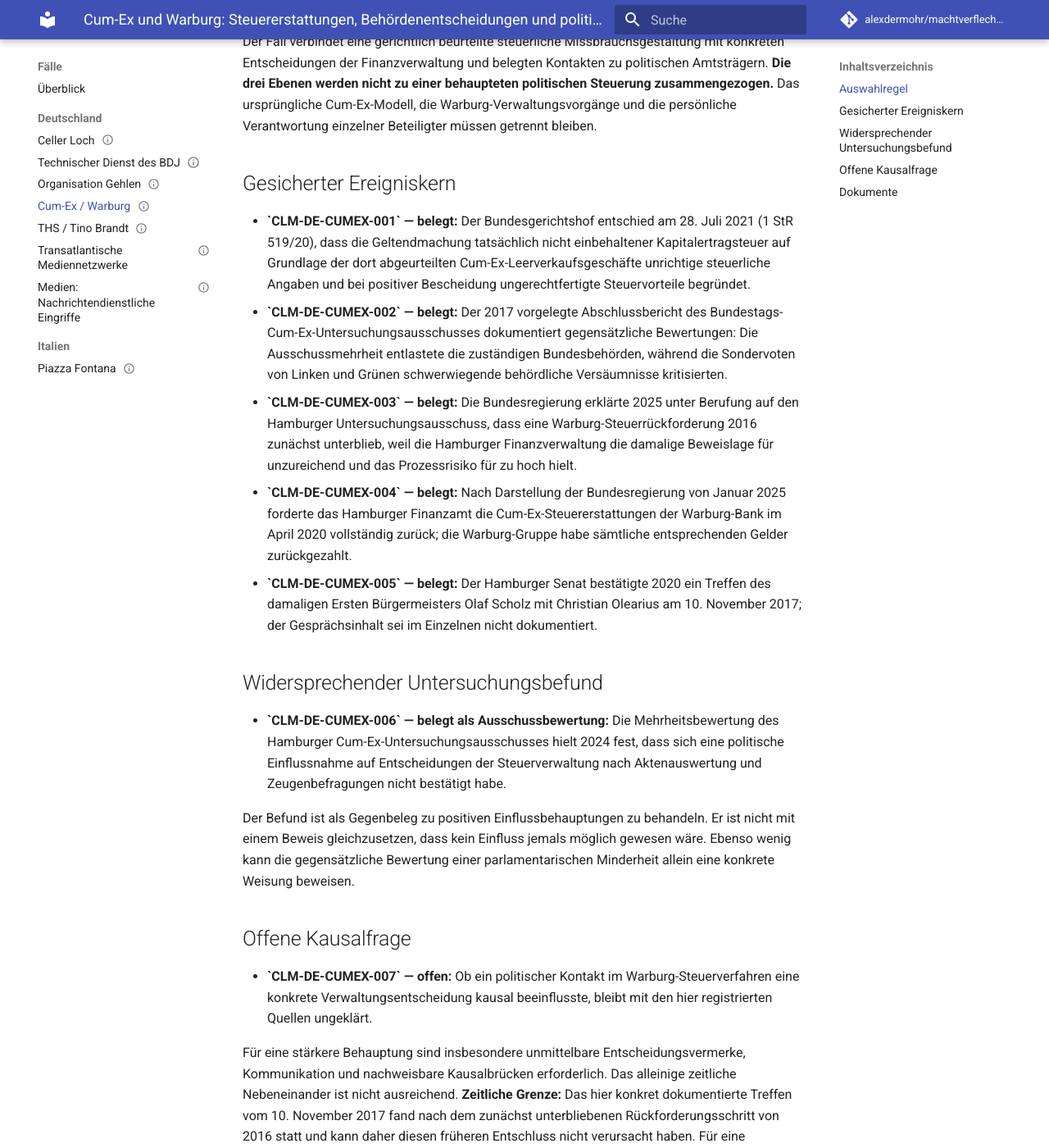
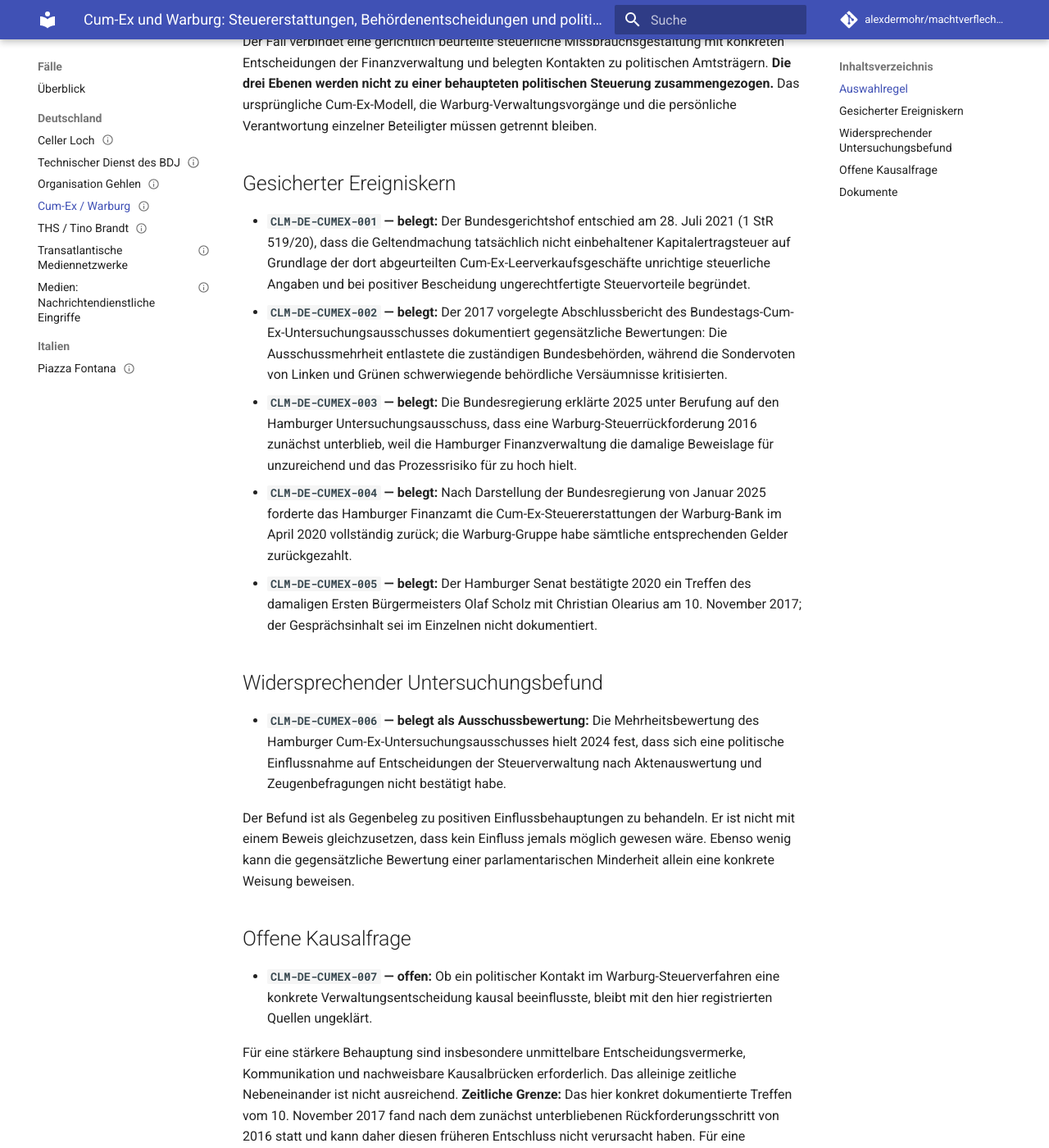
Before and after one commit to alexdermohr/machtverflechtungen, an MkDocs documentation site: the page built from docs/faelle/de/cum-ex-warburg-steuerverfahren.md, in a window 1280 px wide and 1400 px high, scrolled down 282 px. Shown: the whole window at 82% size. Built offline with MkDocs 1.6.1 and Material for MkDocs 9.7.7, drawn with Linux system fonts in a browser that asks for light colours; comment, search, counter and statistics services are not loaded; some of the changed text lies outside the part shown.

Commit message:
docs: render Cum-Ex claim and source IDs as inline code

```diff
--- a/docs/faelle/de/cum-ex-warburg-steuerverfahren.md
+++ b/docs/faelle/de/cum-ex-warburg-steuerverfahren.md
@@ -208,28 +208,28 @@
 
 ## Gesicherter Ereigniskern
 
-- **\`CLM-DE-CUMEX-001\` — belegt:** Der Bundesgerichtshof entschied am 28. Juli 2021 (1 StR 519/20), dass die Geltendmachung tatsächlich nicht einbehaltener Kapitalertragsteuer auf Grundlage der dort abgeurteilten Cum-Ex-Leerverkaufsgeschäfte unrichtige steuerliche Angaben und bei positiver Bescheidung ungerechtfertigte Steuervorteile begründet.
-- **\`CLM-DE-CUMEX-002\` — belegt:** Der 2017 vorgelegte Abschlussbericht des Bundestags-Cum-Ex-Untersuchungsausschusses dokumentiert gegensätzliche Bewertungen: Die Ausschussmehrheit entlastete die zuständigen Bundesbehörden, während die Sondervoten von Linken und Grünen schwerwiegende behördliche Versäumnisse kritisierten.
-- **\`CLM-DE-CUMEX-003\` — belegt:** Die Bundesregierung erklärte 2025 unter Berufung auf den Hamburger Untersuchungsausschuss, dass eine Warburg-Steuerrückforderung 2016 zunächst unterblieb, weil die Hamburger Finanzverwaltung die damalige Beweislage für unzureichend und das Prozessrisiko für zu hoch hielt.
-- **\`CLM-DE-CUMEX-004\` — belegt:** Nach Darstellung der Bundesregierung von Januar 2025 forderte das Hamburger Finanzamt die Cum-Ex-Steuererstattungen der Warburg-Bank im April 2020 vollständig zurück; die Warburg-Gruppe habe sämtliche entsprechenden Gelder zurückgezahlt.
-- **\`CLM-DE-CUMEX-005\` — belegt:** Der Hamburger Senat bestätigte 2020 ein Treffen des damaligen Ersten Bürgermeisters Olaf Scholz mit Christian Olearius am 10. November 2017; der Gesprächsinhalt sei im Einzelnen nicht dokumentiert.
+- **`CLM-DE-CUMEX-001` — belegt:** Der Bundesgerichtshof entschied am 28. Juli 2021 (1 StR 519/20), dass die Geltendmachung tatsächlich nicht einbehaltener Kapitalertragsteuer auf Grundlage der dort abgeurteilten Cum-Ex-Leerverkaufsgeschäfte unrichtige steuerliche Angaben und bei positiver Bescheidung ungerechtfertigte Steuervorteile begründet.
+- **`CLM-DE-CUMEX-002` — belegt:** Der 2017 vorgelegte Abschlussbericht des Bundestags-Cum-Ex-Untersuchungsausschusses dokumentiert gegensätzliche Bewertungen: Die Ausschussmehrheit entlastete die zuständigen Bundesbehörden, während die Sondervoten von Linken und Grünen schwerwiegende behördliche Versäumnisse kritisierten.
+- **`CLM-DE-CUMEX-003` — belegt:** Die Bundesregierung erklärte 2025 unter Berufung auf den Hamburger Untersuchungsausschuss, dass eine Warburg-Steuerrückforderung 2016 zunächst unterblieb, weil die Hamburger Finanzverwaltung die damalige Beweislage für unzureichend und das Prozessrisiko für zu hoch hielt.
+- **`CLM-DE-CUMEX-004` — belegt:** Nach Darstellung der Bundesregierung von Januar 2025 forderte das Hamburger Finanzamt die Cum-Ex-Steuererstattungen der Warburg-Bank im April 2020 vollständig zurück; die Warburg-Gruppe habe sämtliche entsprechenden Gelder zurückgezahlt.
+- **`CLM-DE-CUMEX-005` — belegt:** Der Hamburger Senat bestätigte 2020 ein Treffen des damaligen Ersten Bürgermeisters Olaf Scholz mit Christian Olearius am 10. November 2017; der Gesprächsinhalt sei im Einzelnen nicht dokumentiert.
 
 ## Widersprechender Untersuchungsbefund
 
-- **\`CLM-DE-CUMEX-006\` — belegt als Ausschussbewertung:** Die Mehrheitsbewertung des Hamburger Cum-Ex-Untersuchungsausschusses hielt 2024 fest, dass sich eine politische Einflussnahme auf Entscheidungen der Steuerverwaltung nach Aktenauswertung und Zeugenbefragungen nicht bestätigt habe.
+- **`CLM-DE-CUMEX-006` — belegt als Ausschussbewertung:** Die Mehrheitsbewertung des Hamburger Cum-Ex-Untersuchungsausschusses hielt 2024 fest, dass sich eine politische Einflussnahme auf Entscheidungen der Steuerverwaltung nach Aktenauswertung und Zeugenbefragungen nicht bestätigt habe.
 
 Der Befund ist als Gegenbeleg zu positiven Einflussbehauptungen zu behandeln. Er ist nicht mit einem Beweis gleichzusetzen, dass kein Einfluss jemals möglich gewesen wäre. Ebenso wenig kann die gegensätzliche Bewertung einer parlamentarischen Minderheit allein eine konkrete Weisung beweisen.
 
 ## Offene Kausalfrage
 
-- **\`CLM-DE-CUMEX-007\` — offen:** Ob ein politischer Kontakt im Warburg-Steuerverfahren eine konkrete Verwaltungsentscheidung kausal beeinflusste, bleibt mit den hier registrierten Quellen ungeklärt.
+- **`CLM-DE-CUMEX-007` — offen:** Ob ein politischer Kontakt im Warburg-Steuerverfahren eine konkrete Verwaltungsentscheidung kausal beeinflusste, bleibt mit den hier registrierten Quellen ungeklärt.
 
 Für eine stärkere Behauptung sind insbesondere unmittelbare Entscheidungsvermerke, Kommunikation und nachweisbare Kausalbrücken erforderlich. Das alleinige zeitliche Nebeneinander ist nicht ausreichend. **Zeitliche Grenze:** Das hier konkret dokumentierte Treffen vom 10. November 2017 fand nach dem zunächst unterbliebenen Rückforderungsschritt von 2016 statt und kann daher diesen früheren Entschluss nicht verursacht haben. Für eine Untersuchung des Entscheidungsprozesses von 2016 müssen etwaige Kontakte **vor** dieser Entscheidung und die zugehörigen Akten eigenständig recherchiert und belegt werden.
 
 ## Dokumente
 
-- [BGH, Urteil vom 28.07.2021, 1 StR 519/20](https://juris.bundesgerichtshof.de/cgi-bin/rechtsprechung/document.py?Art=pm&Blank=1&Datum=2021-4&Gericht=bgh&file=dokument.pdf&linked=urt&nr=122362) — \`SRC-DE-BGH-CUMEX-2021\`
-- [Bundestag, Cum-Ex-Untersuchungsausschuss, Drucksache 18/12700](https://dserver.bundestag.de/btd/18/127/1812700.pdf) — \`SRC-DE-BT-CUMEX-PUA-2017\`
-- [Hamburger Senat, Drucksache 21/20198](https://www.buergerschaft-hh.de/parldok/dokument/69971/cum_ex_skandal_verzichtete_die_finanzbehoerde_auf_47_millionen_euro.pdf) — \`SRC-DE-HH-WARBURG-SENAT-2020\`
-- [Hamburger Cum-Ex-PUA, Zwischenbericht, Drucksache 22/14500](https://www.buergerschaft-hh.de/parldok/dokument/86632/zwischenbericht_des_parlamentarischen_untersuchungsausschusses_klaerung_der_frage_warum_der_hamburger_senat_und_die_hamburger_steuerverwaltung_bereit_.pdf) — \`SRC-DE-HH-CUMEX-PUA-2024\`
-- [Bundesregierung, Antwort auf Große Anfrage, Drucksache 20/14669](https://dserver.bundestag.de/btd/20/146/2014669.pdf) — \`SRC-DE-BT-WARBURG-ANTWORT-2025\`
+- [BGH, Urteil vom 28.07.2021, 1 StR 519/20](https://juris.bundesgerichtshof.de/cgi-bin/rechtsprechung/document.py?Art=pm&Blank=1&Datum=2021-4&Gericht=bgh&file=dokument.pdf&linked=urt&nr=122362) — `SRC-DE-BGH-CUMEX-2021`
+- [Bundestag, Cum-Ex-Untersuchungsausschuss, Drucksache 18/12700](https://dserver.bundestag.de/btd/18/127/1812700.pdf) — `SRC-DE-BT-CUMEX-PUA-2017`
+- [Hamburger Senat, Drucksache 21/20198](https://www.buergerschaft-hh.de/parldok/dokument/69971/cum_ex_skandal_verzichtete_die_finanzbehoerde_auf_47_millionen_euro.pdf) — `SRC-DE-HH-WARBURG-SENAT-2020`
+- [Hamburger Cum-Ex-PUA, Zwischenbericht, Drucksache 22/14500](https://www.buergerschaft-hh.de/parldok/dokument/86632/zwischenbericht_des_parlamentarischen_untersuchungsausschusses_klaerung_der_frage_warum_der_hamburger_senat_und_die_hamburger_steuerverwaltung_bereit_.pdf) — `SRC-DE-HH-CUMEX-PUA-2024`
+- [Bundesregierung, Antwort auf Große Anfrage, Drucksache 20/14669](https://dserver.bundestag.de/btd/20/146/2014669.pdf) — `SRC-DE-BT-WARBURG-ANTWORT-2025`
```
